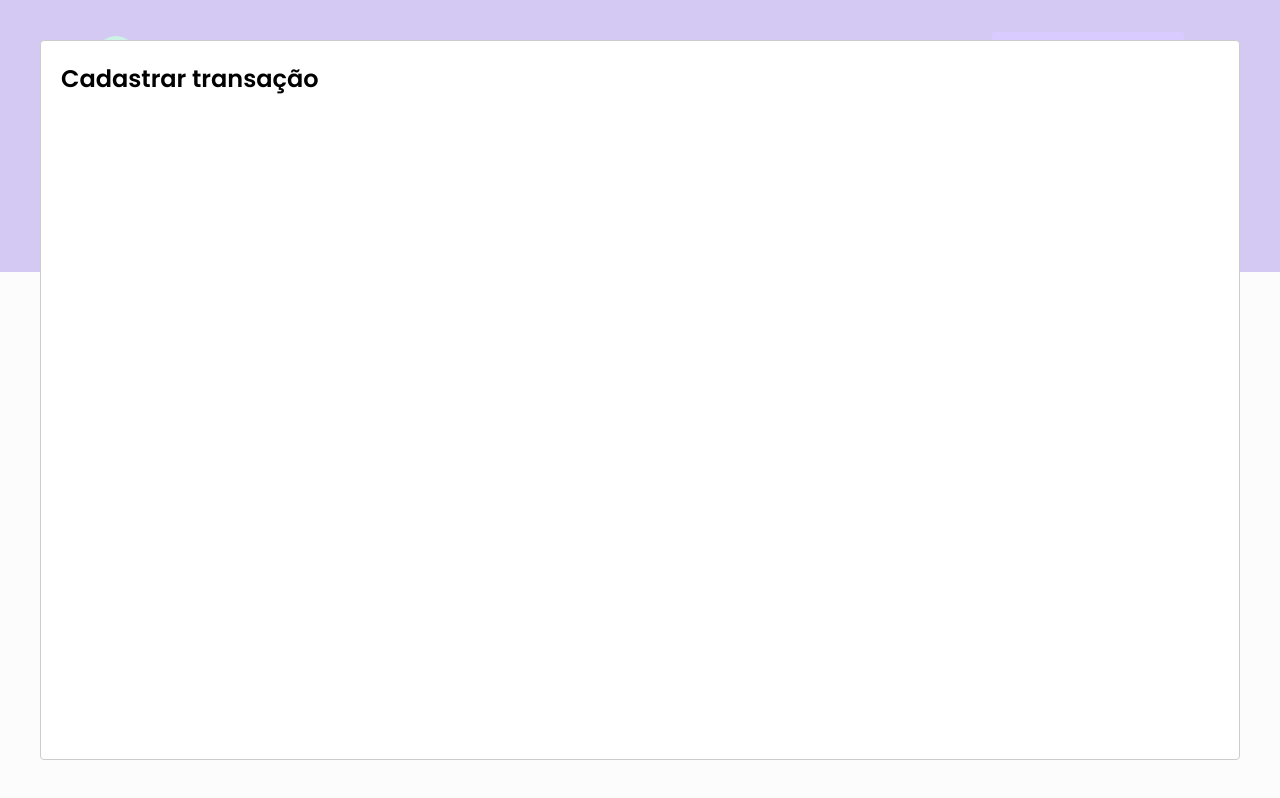
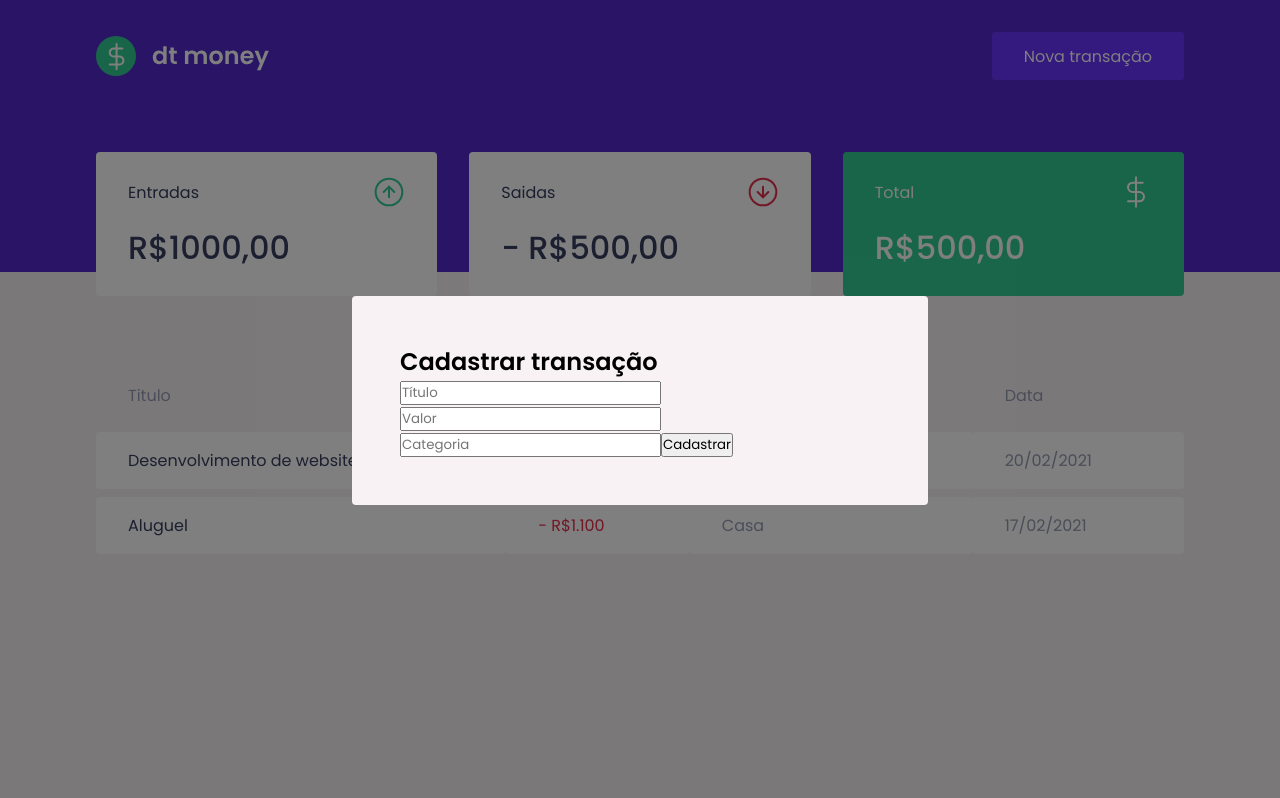
Before and after one commit to jeny3g/ignite-dt-money, a React (Create React App) app: page / in a window 1280 px wide. Both pictures are taken after a click on the button "Nova transação". Built offline with nearby package versions, Linux system fonts and the light colour scheme; no server answers; what miragejs would draw is missing.

Commit message:
Estrutura do formulario

```diff
--- a/src/App.tsx
+++ b/src/App.tsx
@@ -15,6 +15,7 @@
   function handleCloseNewTransactionModal() {
     setIsNewTransactionModalOpen(false);
   }
+
   return (
     <>
       <Header onOpenNewTransactionModal={handleOpenNewTransactionModal} />
--- a/src/components/NewTransactionModal/index.tsx
+++ b/src/components/NewTransactionModal/index.tsx
@@ -1,4 +1,6 @@
 import Modal from "react-modal";
+
+import { Container } from "./styles";
 
 Modal.setAppElement("#root");
 
@@ -12,8 +14,21 @@
   onRequestClose,
 }: NewTransactionModalProps) {
   return (
-    <Modal isOpen={isOpen} onRequestClose={onRequestClose}>
-      <h2>Cadastrar transação</h2>
+    <Modal
+      isOpen={isOpen}
+      onRequestClose={onRequestClose}
+      overlayClassName="react-modal-overlay"
+      className="react-modal-content"
+    >
+      <Container>
+        <h2>Cadastrar transação</h2>
+
+        <input placeholder="Título" />
+        <input type="number" placeholder="Valor" />
+        <input placeholder="Categoria" />
+
+        <button type="submit">Cadastrar</button>
+      </Container>
     </Modal>
   );
 }
--- a/src/components/NewTransactionModal/styles.ts
+++ b/src/components/NewTransactionModal/styles.ts
@@ -1,3 +1,3 @@
 import styled from "styled-components";
 
-export const Container = styled.div``;
+export const Container = styled.form``;
--- a/src/styles/global.ts
+++ b/src/styles/global.ts
@@ -54,4 +54,27 @@
     opacity: 0.6;
     cursor: not-allowed;
   }
+
+  .react-modal-overlay{
+    background: rgba(0,0,0,0.5);
+
+    position: fixed;
+    top:0;
+    bottom:0;
+    right:0;
+    left:0;
+
+    display: flex;
+    align-items: center;
+    justify-content: center;
+  }
+
+  .react-modal-content{
+    width: 100%;
+    max-width: 576px;
+    background: var(--background);
+    padding: 3rem;
+    position: relative;
+    border-radius: 0.25rem;
+  }
 `;
```
